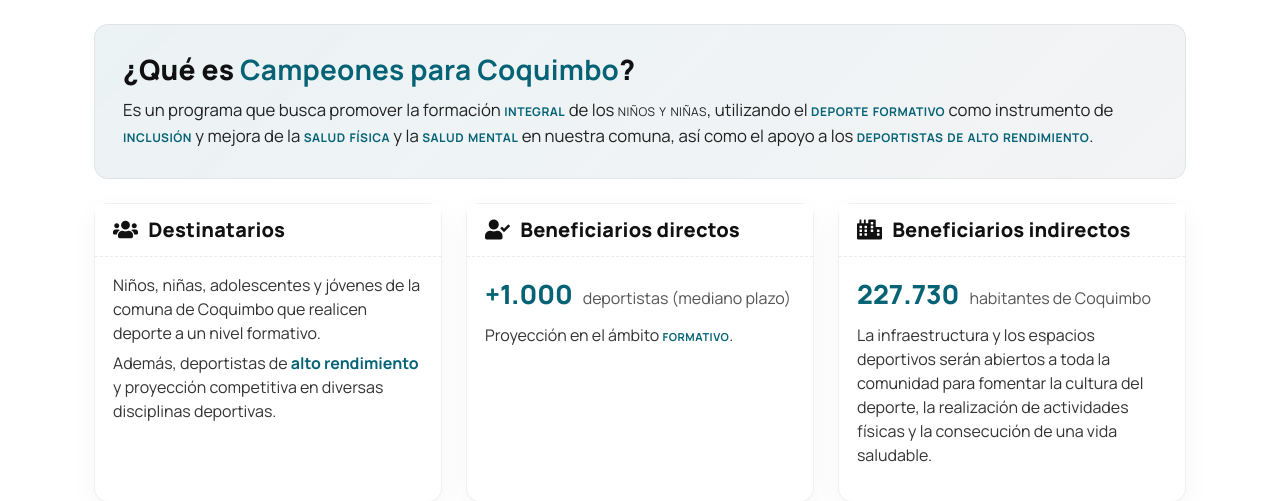
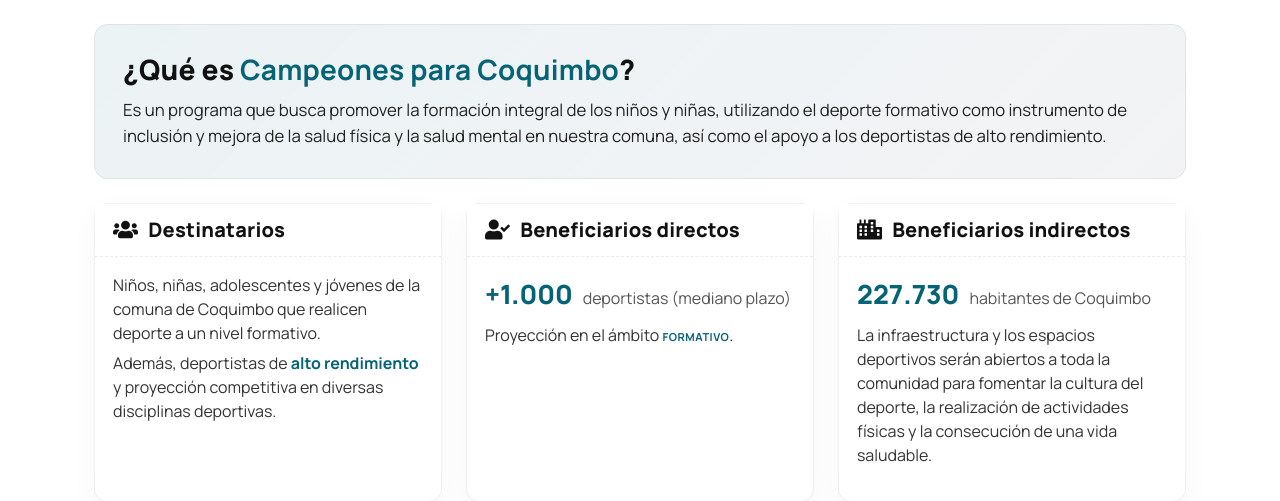
Before and after one commit to carolinaopazo01-byte/proyecto, a Django app: page / in a window 1280 px wide. Shown: the part 63-564 px from the top of the page. Run offline with Django 5.2, Linux system fonts and the light colour scheme; parts of the project's set-up code (start-up, migrations or seed data) failed here and were passed over; some libraries are stand-ins or nearby versions.

Commit message:
commit antes de actualizar

```diff
--- a/campeones_coquimbo/settings/base.py
+++ b/campeones_coquimbo/settings/base.py
@@ -20,6 +20,7 @@
     'applications.core',
     'applications.atleta',
     'applications.evaluaciones',
+    'applications.pmul.apps.PmulConfig',
 ]
 
 MIDDLEWARE = [
--- a/templates/core/home.html
+++ b/templates/core/home.html
@@ -93,10 +93,8 @@
     <div class="program-hero mb-4">
       <h3>¿Qué es <span class="hi">Campeones para Coquimbo</span>?</h3>
       <p class="lead">
-        Es un programa que busca promover la formación <span class="sc hi">integral</span> de los
-        <span class="sc">niños y niñas</span>, utilizando el <span class="sc hi">deporte formativo</span> como instrumento
-        de <span class="sc hi">inclusión</span> y mejora de la <span class="sc hi">salud física</span> y la <span class="sc hi">salud mental</span>
-        en nuestra comuna, así como el apoyo a los <span class="sc hi">deportistas de alto rendimiento</span>.
+        Es un programa que busca promover la formación integral de los niños y niñas, utilizando el deporte formativo como instrumento
+        de inclusión y mejora de la salud física y la salud mental  en nuestra comuna, así como el apoyo a los deportistas de alto rendimiento.
       </p>
     </div>
 
```
